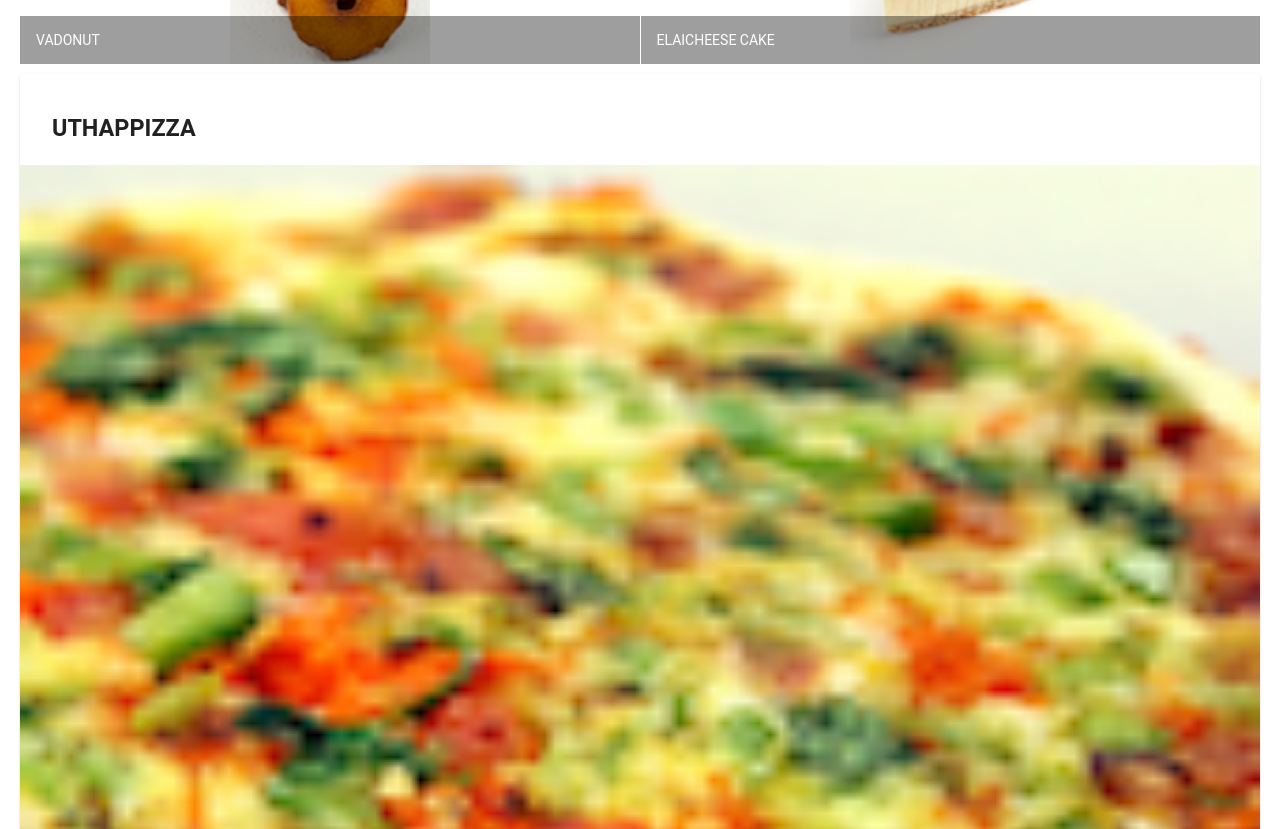
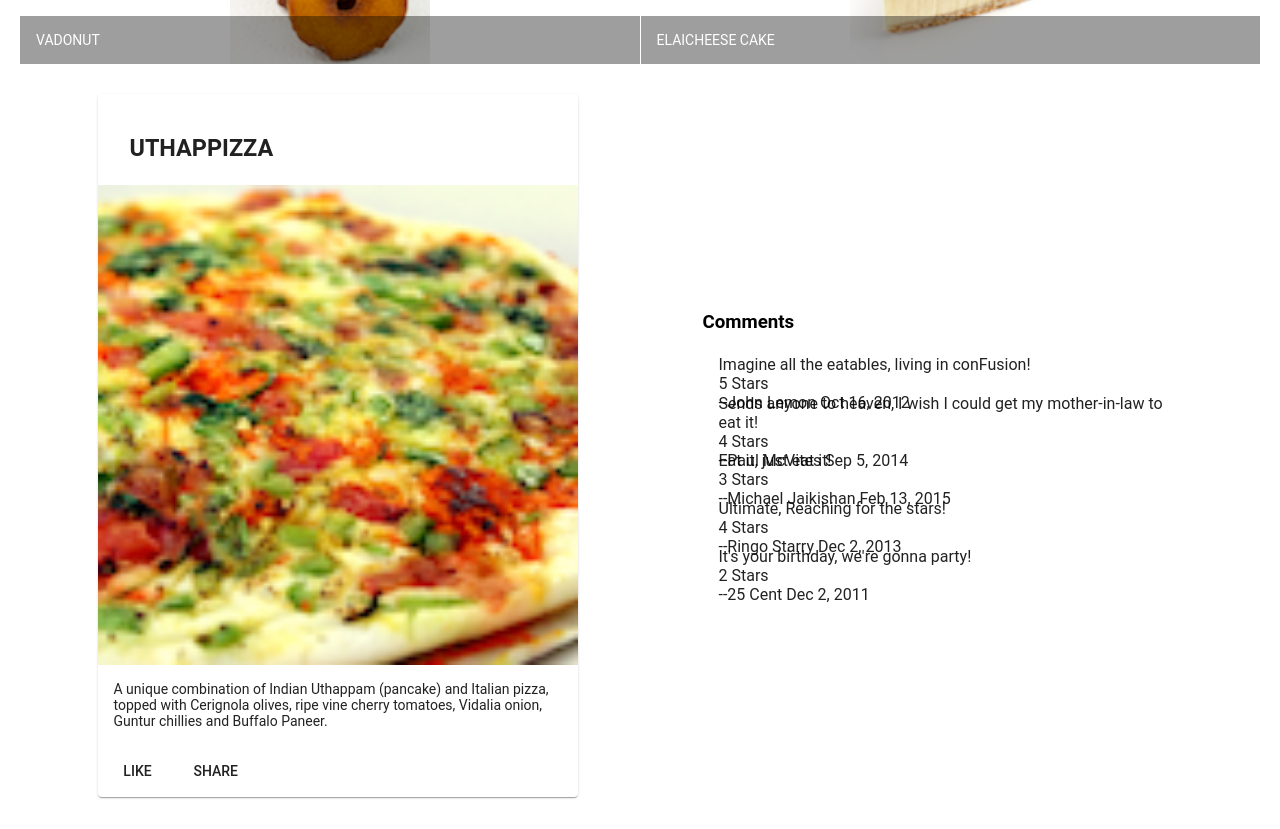
Before and after one commit to robwheeler/angular2, an Angular app in the folder conFusion/: page / in a window 1280 px wide. Shown: the part 500-1329 px from the top of the page. Built offline with nearby package versions, Linux system fonts and the light colour scheme.

Commit message:
Assignment #1

```diff
--- a/conFusion/src/app/app.module.ts
+++ b/conFusion/src/app/app.module.ts
@@ -13,11 +13,13 @@
 
 import 'hammerjs';
 import { MenuComponent } from './menu/menu.component';
+import { DishdetailComponent } from './dishdetail/dishdetail.component';
 
 @NgModule({
   declarations: [
     AppComponent,
-    MenuComponent
+    MenuComponent,
+    DishdetailComponent
   ],
   imports: [
     BrowserModule,
--- /dev/null
+++ b/conFusion/src/app/dishdetail/dishdetail.component.html
@@ -0,0 +1,43 @@
+<div class="container"
+    fxLayout="row"
+    fxLayout.sm="column"
+    fxLayout.xs="column"
+    fxLayoutAlign.gt-md="space-around center"
+    fxLayoutGap="10px"
+    fxLayoutGap.xs="0">
+
+  <div fxFlex="40">
+    <div fxFlex ngif="dish">
+      <mat-card>
+        <mat-card-header>
+          <mat-card-title>
+            <h3>{{dish.name | uppercase}}</h3>
+          </mat-card-title>
+        </mat-card-header>
+        <img mat-card-image src={{dish.image}} alt={{dish.name}}>
+        <mat-card-content>
+          <p>{{dish.description}}
+          </p>
+        </mat-card-content>
+        <mat-card-actions>
+          <button mat-button>LIKE</button>
+          <button mat-button>SHARE</button>
+        </mat-card-actions>
+      </mat-card>
+    </div>
+  </div>
+
+  <div fxFlex="40">
+    <div><h3>Comments</h3></div>
+    <div>
+      <mat-list fxFlex *ngIf="dish" rowHeight="200px" cols="1">
+        <mat-list-item *ngFor="let comment of dish.comments">
+          {{comment.comment}}<br>
+          {{comment.rating}} Stars<br>
+          --{{comment.author}} {{comment.date | date}}<br>
+        </mat-list-item>
+      </mat-list>
+    </div>
+  </div>
+
+</div>
--- /dev/null
+++ b/conFusion/src/app/dishdetail/dishdetail.component.ts
@@ -0,0 +1,61 @@
+import { Component, OnInit } from '@angular/core';
+
+const DISH = {
+  id: '0',
+  name: 'Uthappizza',
+  image: '/assets/images/uthappizza.png',
+  category: 'mains',
+  featured: true,
+  label: 'Hot',
+  price: '4.99',
+  // tslint:disable-next-line:max-line-length
+  description: 'A unique combination of Indian Uthappam (pancake) and Italian pizza, topped with Cerignola olives, ripe vine cherry tomatoes, Vidalia onion, Guntur chillies and Buffalo Paneer.',
+  comments: [
+       {
+           rating: 5,
+           comment: 'Imagine all the eatables, living in conFusion!',
+           author: 'John Lemon',
+           date: '2012-10-16T17:57:28.556094Z'
+       },
+       {
+           rating: 4,
+           comment: 'Sends anyone to heaven, I wish I could get my mother-in-law to eat it!',
+           author: 'Paul McVites',
+           date: '2014-09-05T17:57:28.556094Z'
+       },
+       {
+           rating: 3,
+           comment: 'Eat it, just eat it!',
+           author: 'Michael Jaikishan',
+           date: '2015-02-13T17:57:28.556094Z'
+       },
+       {
+           rating: 4,
+           comment: 'Ultimate, Reaching for the stars!',
+           author: 'Ringo Starry',
+           date: '2013-12-02T17:57:28.556094Z'
+       },
+       {
+           rating: 2,
+           comment: 'It\'s your birthday, we\'re gonna party!',
+           author: '25 Cent',
+           date: '2011-12-02T17:57:28.556094Z'
+       }
+   ]
+};
+
+@Component({
+  selector: 'app-dishdetail',
+  templateUrl: './dishdetail.component.html',
+  styleUrls: ['./dishdetail.component.scss']
+})
+export class DishdetailComponent implements OnInit {
+
+  dish = DISH;
+
+  constructor() { }
+
+  ngOnInit(): void {
+  }
+
+}
--- a/conFusion/src/app/menu/menu.component.html
+++ b/conFusion/src/app/menu/menu.component.html
@@ -20,23 +20,6 @@
     </mat-grid-list>
   </div>
 
-  <div fxFlex *ngIf="selectedDish">
-    <mat-card>
-      <mat-card-header>
-        <mat-card-title>
-          <h3>{{selectedDish.name | uppercase}}</h3>
-        </mat-card-title>
-      </mat-card-header>
-      <img mat-card-image src={{selectedDish.image}} alt={{selectedDish.name}}>
-      <mat-card-content>
-        <p>{{selectedDish.description}}
-        </p>
-      </mat-card-content>
-      <mat-card-actions>
-        <button mat-button>LIKE</button>
-        <button mat-button>SHARE</button>
-      </mat-card-actions>
-    </mat-card>
-  </div>
+  <app-dishdetail></app-dishdetail>
 
 </div>
```
Also changed, not shown: conFusion/src/app/dishdetail/dishdetail.component.scss (added), 1 other file (tests, documents, lock files or other folders).
